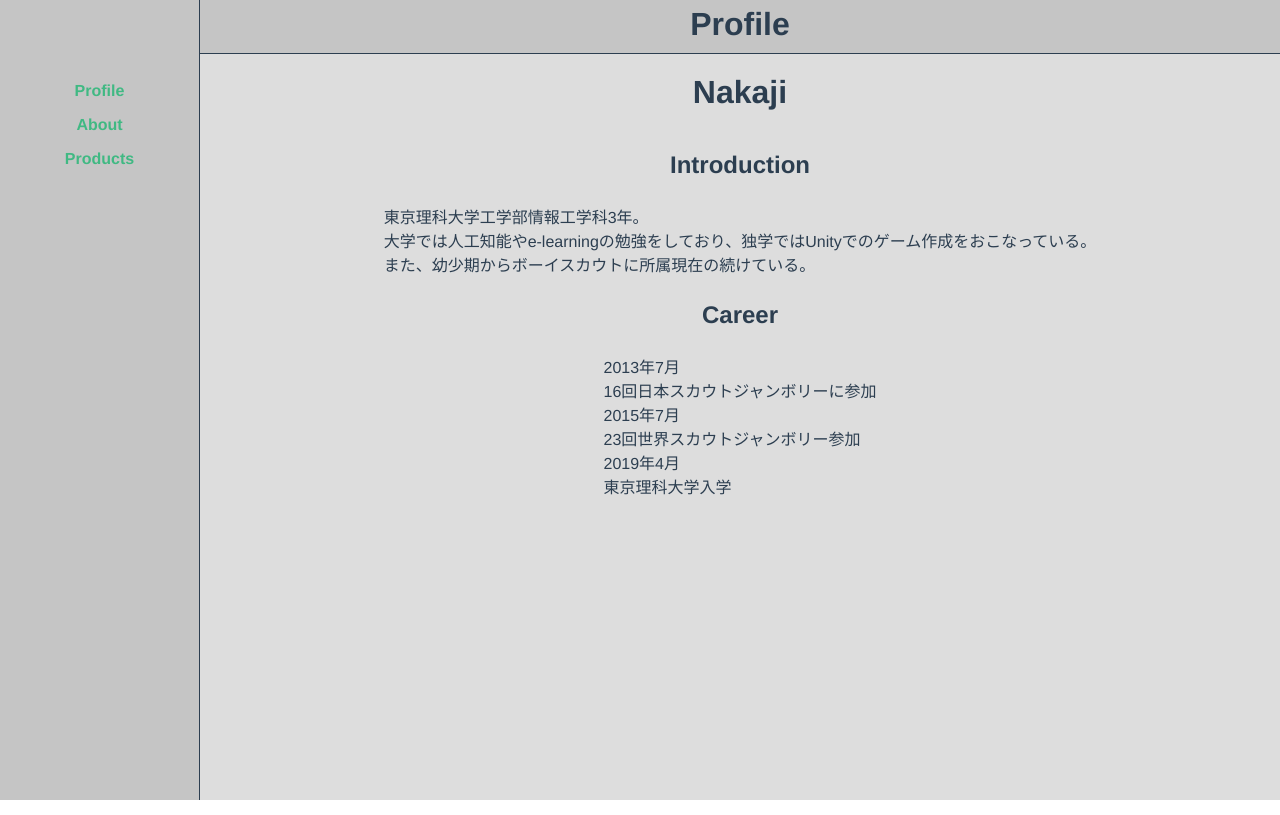
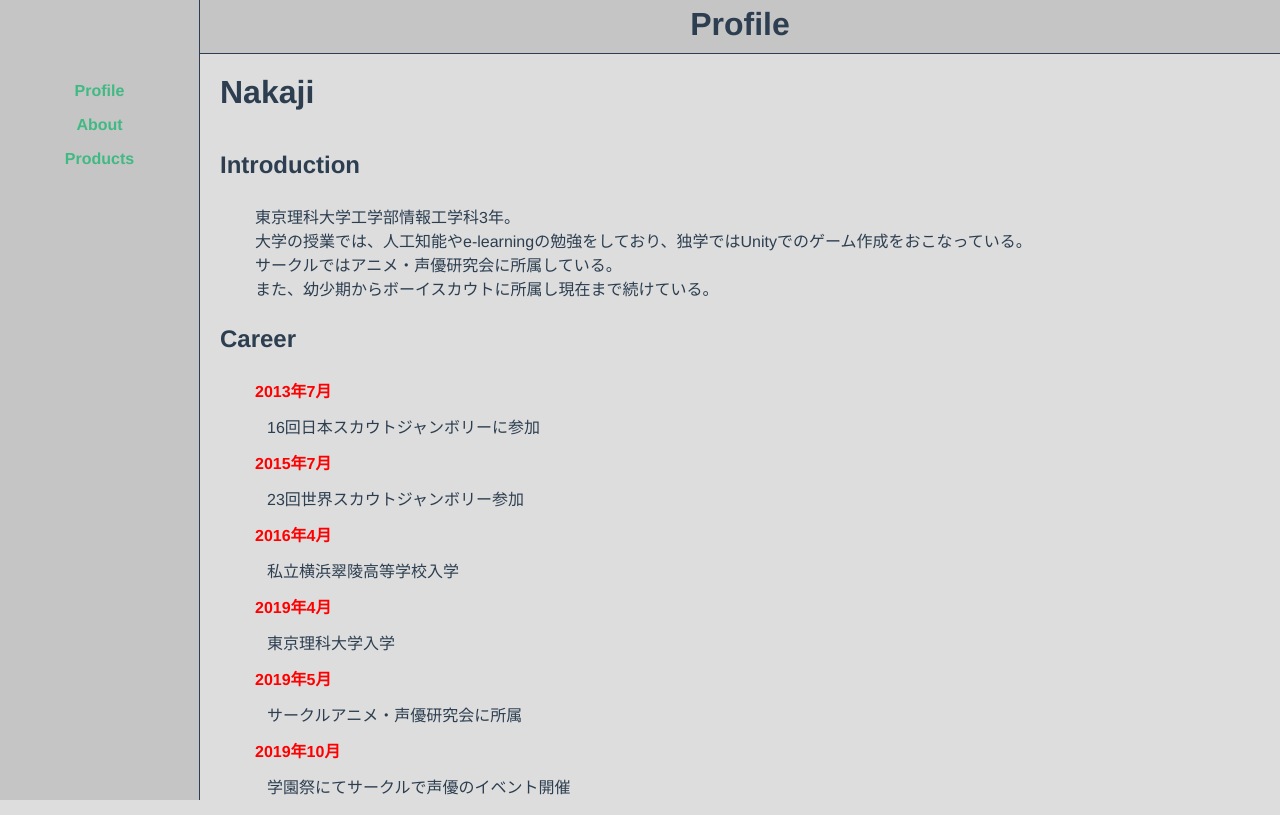
Before and after one commit to nakaji25/first_web, a Vue app: page / in a window 1280 px wide. Built offline with nearby package versions, Linux system fonts and the light colour scheme.

Commit message:
ヘッダーと本文修正

```diff
--- a/src/App.vue
+++ b/src/App.vue
@@ -3,6 +3,9 @@
     <div class="app-container">
       <sidebar></sidebar>
       <div class="page-container">
+        <header class="header-container">
+          <h1>{{ this.$route.name }}</h1>
+        </header>
         <router-view />
       </div>
     </div>
@@ -26,6 +29,7 @@ export default {
 }
 .page-container {
   background: #ddd;
+  text-align: left;
 }
 
 .header-container {
@@ -34,6 +38,7 @@ export default {
   padding: 6px;
   background-color: rgba(197, 197, 197, 1);
   border-bottom: solid 1px #2c3e50;
+  text-align: center;
 }
 
 @media screen and (min-width: 720px) {
@@ -43,10 +48,11 @@ export default {
 }
 
 * {
-  box-sizing: border-box;
+  box-sizing: inherit;
   margin: 0;
   padding: 0;
 }
+
 #app {
   font-family: Avenir, Helvetica, Arial, sans-serif;
   -webkit-font-smoothing: antialiased;
@@ -54,6 +60,7 @@ export default {
   text-align: center;
   color: #2c3e50;
   background: #ddd;
+  box-sizing: border-box;
 }
 
 #nav {
--- a/src/components/Navlist.vue
+++ b/src/components/Navlist.vue
@@ -2,13 +2,13 @@
   <div class="nav-list-wrapper">
     <ul class="nav-list">
       <li class="nav-list-item">
-        <a href="#"><router-link to="/">Profile</router-link></a>
+        <router-link to="/">Profile</router-link>
       </li>
       <li class="nav-list-item">
-        <a href="#"><router-link to="/about">About</router-link></a>
+        <router-link to="/about">About</router-link>
       </li>
       <li class="nav-list-item">
-        <a href="#"><router-link to="/products">Products</router-link></a>
+        <router-link to="/products">Products</router-link>
       </li>
     </ul>
   </div>
--- a/src/views/About.vue
+++ b/src/views/About.vue
@@ -1,9 +1,5 @@
 <template>
-  <header class="header-container">
-    <div class="about-container">
-      <h1>About</h1>
-    </div>
-  </header>
+  <div></div>
 </template>
 
 <style></style>
--- a/src/views/Products.vue
+++ b/src/views/Products.vue
@@ -1,9 +1,5 @@
 <template>
-  <header class="header-container">
-    <div class="products-container">
-      <h1>Products</h1>
-    </div>
-  </header>
+  <div></div>
 </template>
 
 <style></style>
--- a/src/views/Profile.vue
+++ b/src/views/Profile.vue
@@ -1,10 +1,6 @@
 <template>
-  <div>
-    <header class="header-container">
-      <h1>Profile</h1>
-    </header>
-    <body class="default-container">
-      <div class="name">
+  <div class="default-container">
+    <div class="title">
       <h1>Nakaji</h1>
     </div>
     <div class="title">
@@ -17,9 +13,11 @@
       <h2>Career</h2>
     </div>
     <div class="main-container">
-        <p class="main-txt">{{ career }}</p>
+      <ul class="main-text" v-for="(career, key) in careers" :key="key">
+        <li class="time">{{ career.time }}</li>
+        <li class="text">{{ career.text }}</li>
+      </ul>
     </div>
-    </body>
   </div>
 </template>
 
@@ -31,29 +29,38 @@ export default defineComponent({
     return {
       title: "Profile",
       introduction:
-        "東京理科大学工学部情報工学科3年。\n 大学では人工知能やe-learningの勉強をしており、独学ではUnityでのゲーム作成をおこなっている。\n また、幼少期からボーイスカウトに所属現在の続けている。",
-      career:
-        "2013年7月 \n 16回日本スカウトジャンボリーに参加 \n 2015年7月 \n 23回世界スカウトジャンボリー参加 \n 2019年4月 \n 東京理科大学入学",
+        "東京理科大学工学部情報工学科3年。\n 大学の授業では、人工知能やe-learningの勉強をしており、独学ではUnityでのゲーム作成をおこなっている。\n サークルではアニメ・声優研究会に所属している。\n また、幼少期からボーイスカウトに所属し現在まで続けている。",
+      careers: [
+        { time: "2013年7月", text: "16回日本スカウトジャンボリーに参加" },
+        { time: "2015年7月", text: "23回世界スカウトジャンボリー参加" },
+        { time: "2016年4月", text: "私立横浜翠陵高等学校入学" },
+        { time: "2019年4月", text: "東京理科大学入学" },
+        { time: "2019年5月", text: "サークルアニメ・声優研究会に所属" },
+        { time: "2019年10月", text: "学園祭にてサークルで声優のイベント開催" },
+      ],
     };
   },
 });
 </script>
 
 <style>
-.name {
-  padding: 20px;
-}
 .title {
   padding: 20px;
 }
 .main-container {
-  display: inline-block;
   margin-left: 50px;
   margin-right: 50px;
   padding: 5px;
   white-space: pre-line;
 }
-.main-txt {
-  text-align: left;
+.main-text {
+  list-style: none;
+}
+.time {
+  font-weight: bold;
+  color: red;
+}
+.text {
+  padding: 12px;
 }
 </style>
```
Lines whose indentation alone changed are shown as unchanged.
